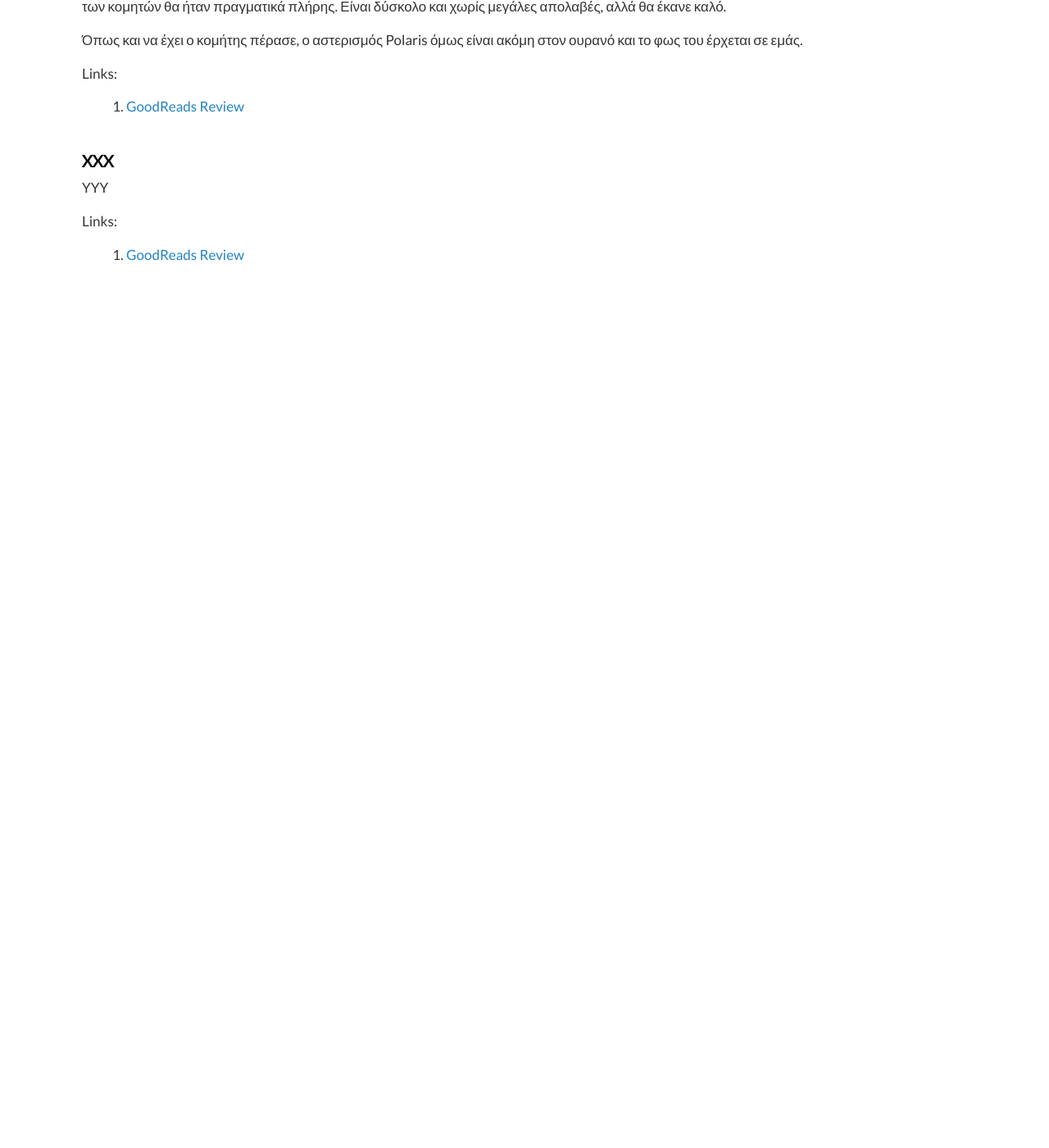
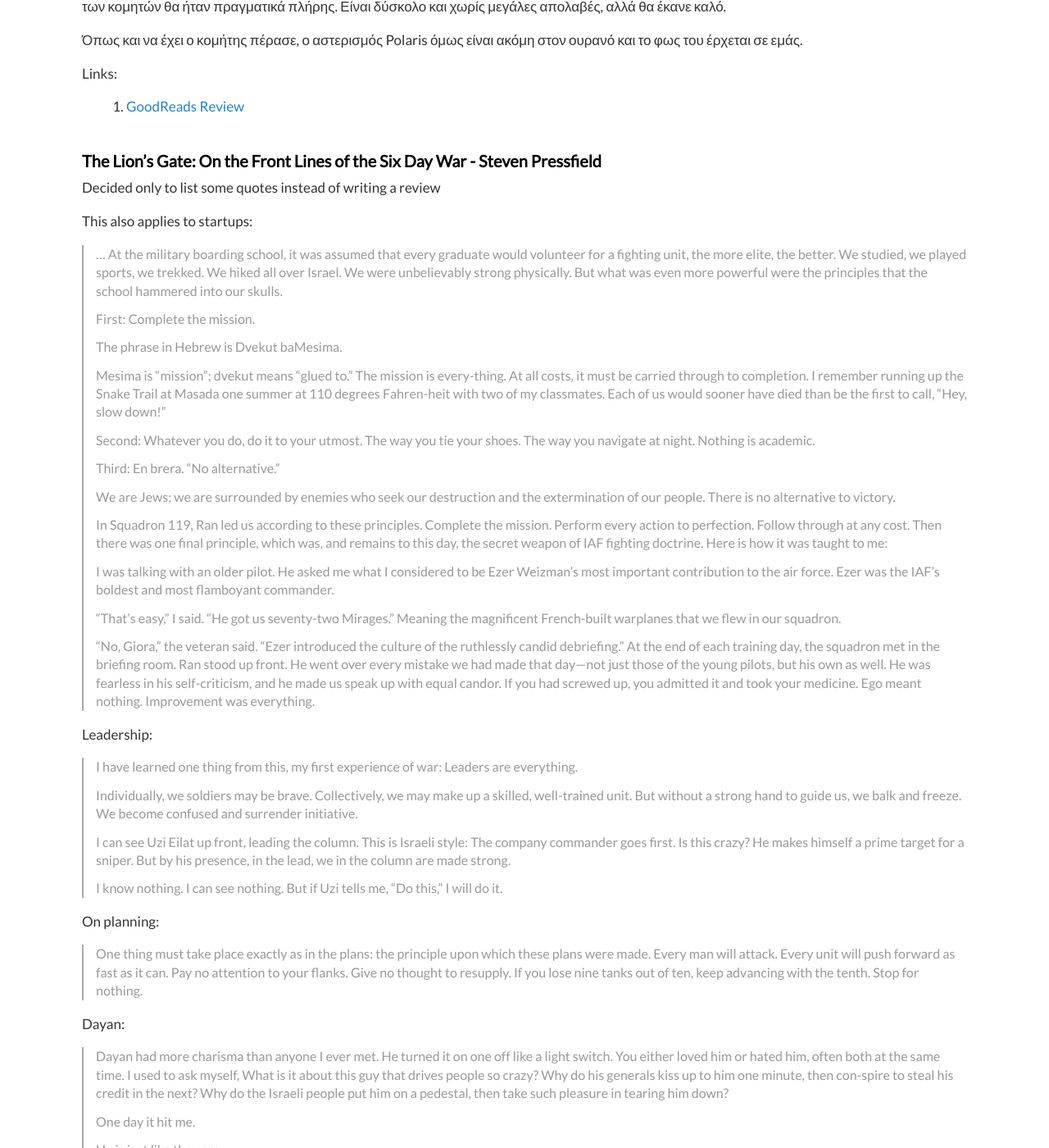
Before and after one commit to dimitrismistriotis/dimitrismistriotis.github.io, a Jekyll site: the page built from _posts/2020-01-13-books_of_2020.md, in a window 1280 px wide and 1400 px high, scrolled down 3204 px. Shown: the whole window at 82% size. Built offline with Jekyll 4.4.1, drawn with Linux system fonts in a browser that asks for light colours; before the commit the page ends 3544 px from its top, so only the background shows below that; some of the changed text lies outside the part shown.

Commit message:
Lion's Gate

```diff
--- a/_posts/2020-01-13-books_of_2020.md
+++ b/_posts/2020-01-13-books_of_2020.md
@@ -123,6 +123,75 @@
 
 1.  [GoodReads Review](https://www.goodreads.com/review/show/2973564661)
 
+## The Lion's Gate: On the Front Lines of the Six Day War -  Steven Pressfield
+
+Decided only to list some quotes instead of writing a review
+
+This also applies to startups:
+
+> ... At the military boarding school, it was assumed that every graduate would volunteer for a fighting unit, the more elite, the better. We studied, we played sports, we trekked. We hiked all over Israel. We were unbelievably strong physically. But what was even more powerful were the principles that the school hammered into our skulls.
+>
+> First: Complete the mission.
+>
+> The phrase in Hebrew is Dvekut baMesima.
+>
+> Mesima is "mission"; dvekut means "glued to." The mission is every-thing. At all costs, it must be carried through to completion. I remember running up the Snake Trail at Masada one summer at 110 degrees Fahren-heit with two of my classmates. Each of us would sooner have died than be the first to call, "Hey, slow down!"
+>
+> Second: Whatever you do, do it to your utmost. The way you tie your shoes. The way you navigate at night. Nothing is academic.
+>
+> Third: En brera. "No alternative."
+>
+> We are Jews; we are surrounded by enemies who seek our destruction and the extermination of our people. There is no alternative to victory.
+>
+> In Squadron 119, Ran led us according to these principles. Complete the mission. Perform every action to perfection. Follow through at any cost.
+Then there was one final principle, which was, and remains to this day, the secret weapon of IAF fighting doctrine. Here is how it was taught to me:
+>
+> I was talking with an older pilot. He asked me what I considered to be Ezer Weizman's most important contribution to the air force. Ezer was the IAF's boldest and most flamboyant commander.
+>
+> "That's easy," I said. "He got us seventy-two Mirages." Meaning the magnificent French-built warplanes that we flew in our squadron.
+>
+> "No, Giora," the veteran said. "Ezer introduced the culture of the ruthlessly candid debriefing."
+At the end of each training day, the squadron met in the briefing room. Ran stood up front. He went over every mistake we had made that day—not just those of the young pilots, but his own as well. He was fearless in his self-criticism, and he made us speak up with equal candor. If you had screwed up, you admitted it and took your medicine. Ego meant nothing. Improvement was everything.
+
+
+Leadership:
+
+> I have learned one thing from this, my first experience of war: Leaders are everything.
+>
+> Individually, we soldiers may be brave. Collectively, we may make up a skilled, well-trained unit. But without a strong hand to guide us, we balk and freeze. We become confused and surrender initiative.
+>
+> I can see Uzi Eilat up front, leading the column. This is Israeli style: The company commander goes first. Is this crazy? He makes himself a prime target for a sniper. But by his presence, in the lead, we in the column are made strong.
+>
+> I know nothing. I can see nothing. But if Uzi tells me, "Do this," I will do it.
+
+On planning:
+
+> One thing must take place exactly as in the plans: the principle upon which these plans were made. Every man will attack. Every unit will push forward as fast as it can. Pay no attention to your flanks. Give no thought to resupply. If you lose nine tanks out of ten, keep advancing with the tenth. Stop for nothing.
+
+Dayan:
+
+> Dayan had more charisma than anyone I ever met. He turned it on one off like a light switch. You either loved him or hated him, often both at the same time. I used to ask myself, What is it about this guy that drives people so crazy? Why do his generals kiss up to him one minute, then con-spire to steal his credit in the next? Why do the Israeli people put him on a pedestal, then take such pleasure in tearing him down?
+>
+> One day it hit me.
+>
+> He is just like they are.
+>
+> Dayan is Israel, more even than Ben-Gurion.
+>
+> Dayan's strengths are Israel's strengths and his weaknesses are Israel's weaknesses. Sometimes his strengths and weaknesses are the same thing: his brashness, his aggressiveness, his willingness to act as a law unto himself.
+
+Losing comrades:
+
+> Moshe Perry:
+> Chen Rosenberg was my friend. Ten years after he was killed, I am still carrying his photo in my wallet. I am out of the army, married. I have children. Yet Chen's picture is still in my wallet.
+
+This hit a chord. I have not fought a war, at least yet. There was that friend of mine from the army who suddenly disapeared from answering emails and phone calls. Me and his buddies thought he had something going on with his marriage, hey he might be becoming a father. After a year with no signs one of us, Willy, reached out to his family: he had died instantly from a rare blood disease. He was feeling bad for some days, went to hospital and died in a month. No offence to my other friends but losing an army friend is tough. I kept things from him that I had bought for some years then gave them away, George was the person that no matter what would make us laugh without being a joker. George was the kind of person that was a living ray of sunshine for the lives of the people around him, deserved more than anyone else to live longer and up to the moment that I got my son, I would swap places with him in the underworld without even thinking about it. Guess we will meet you at the end of my journey.
+
+
+Links:
+
+1.  [GoodReads Review](https://www.goodreads.com/review/show/2444471372)
+
 ## XXX
 
 YYY
```
